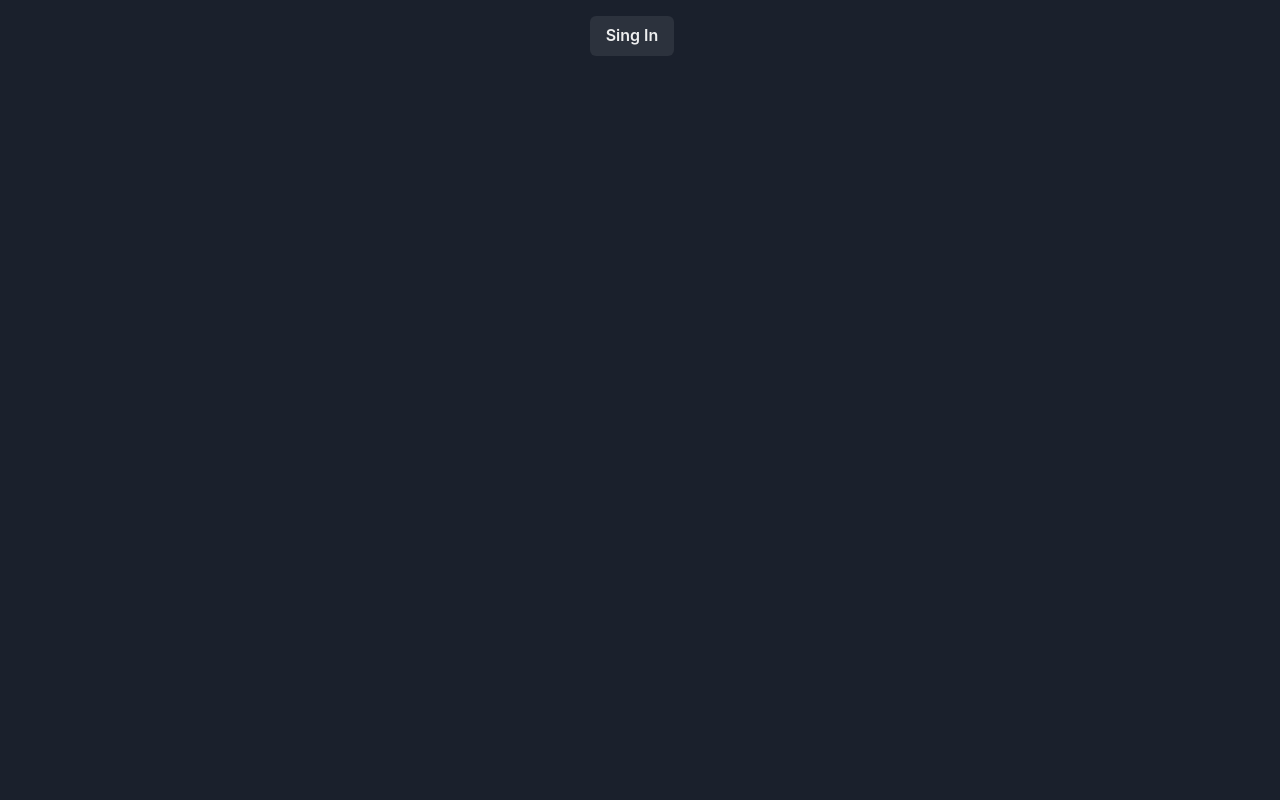
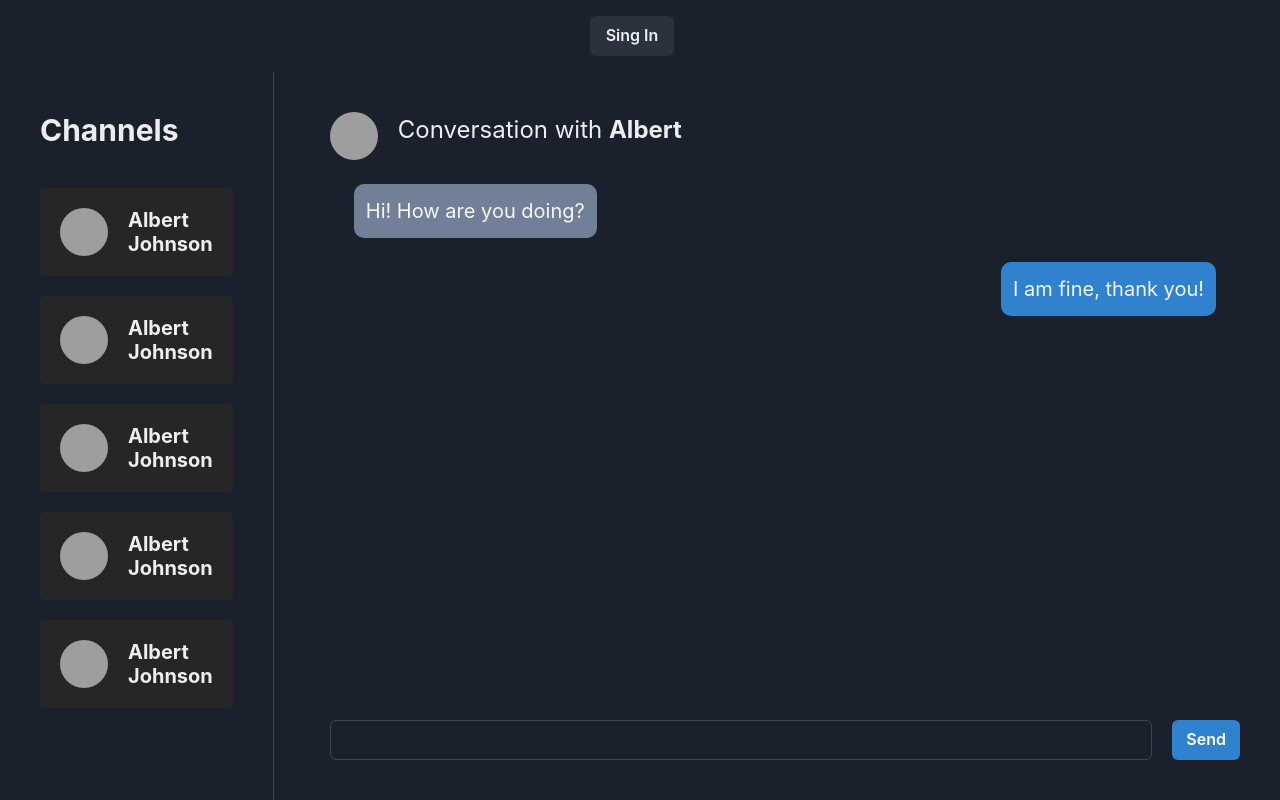
Before and after one commit to StefanTodorov32/messanger-v2, a React (Vite) app: page / in a window 1280 px wide. Built offline with nearby package versions, Linux system fonts and the light colour scheme; no server answers; grey boxes are pictures that could not be loaded.

Commit message:
add layouts

```diff
--- a/src/App.tsx
+++ b/src/App.tsx
@@ -1,11 +1,25 @@
+import { Flex } from "@chakra-ui/react";
 import "./App.css";
 import Navbar from "./components/Navbar";
 import { AuthContextProvider } from "./context";
+import { ChatNavigation } from "./components/ChatNavigation";
+import { Chat } from "./components/ChatMessages";
 
 function App() {
     return (
         <AuthContextProvider>
             <Navbar />
+            <Flex
+                w={`100%`}
+                direction="row"
+                p={0}
+                m={0}
+                h={`calc(100vh - 72px)`}
+                overflow={`hidden`}
+            >
+                <ChatNavigation />
+                <Chat />
+            </Flex>
         </AuthContextProvider>
     );
 }
--- /dev/null
+++ b/src/components/ChatMessages.tsx
@@ -0,0 +1,69 @@
+import {
+    Avatar,
+    Button,
+    Flex,
+    FormControl,
+    Heading,
+    Input,
+    Stack,
+    Text,
+} from "@chakra-ui/react";
+
+export const Chat = () => {
+    return (
+        <Flex
+            flexBasis="80%"
+            p={10}
+            flexDirection={`column`}
+            justifyContent={`space-between`}
+        >
+            <Flex>
+                <Avatar
+                    name="Dan Abrahmov"
+                    src="https://bit.ly/dan-abramov"
+                    mr={5}
+                ></Avatar>
+                <Text fontSize={`2xl`}>
+                    Conversation with <b>Albert</b>
+                </Text>
+            </Flex>
+            <Stack h={`100%`} m={4}>
+                <Flex
+                    alignSelf={`flex-start`}
+                    flexDirection={`column`}
+                    justifyContent={`flex-start`}
+                    m={2}
+                    p={3}
+                    bg={`gray.500`}
+                    borderRadius={10}
+                >
+                    <Text fontSize={`xl`}>Hi! How are you doing?</Text>
+                </Flex>
+                <Flex
+                    alignSelf={`flex-end`}
+                    flexDirection={`column`}
+                    justifyContent={`flex-end`}
+                    m={2}
+                    p={3}
+                    bg={`blue.500`}
+                    borderRadius={10}
+                >
+                    <Text fontSize={`xl`}>I am fine, thank you!</Text>
+                </Flex>
+            </Stack>
+            <FormControl>
+                <Flex>
+                    <Input />
+                    <Button
+                        ml={5}
+                        bg={`blue.500`}
+                        variant="solid"
+                        color={`white`}
+                    >
+                        Send
+                    </Button>
+                </Flex>
+            </FormControl>
+        </Flex>
+    );
+};
--- /dev/null
+++ b/src/components/ChatNavigation.tsx
@@ -0,0 +1,40 @@
+import { Avatar, Flex, Heading } from "@chakra-ui/react";
+
+export const ChatNavigation = () => {
+    return (
+        <Flex
+            flexBasis="20%"
+            mr={4}
+            p={10}
+            borderRight={`1px solid hsl(0, 0%, 27%)`}
+            flexDirection={`column`}
+        >
+            <Heading size={"lg"} mb={10}>
+                Channels
+            </Heading>
+            {Array.from({ length: 5 }).map((_, i) => (
+                <Flex
+                    key={i}
+                    w={"100%"}
+                    bg={"hsl(0, 0%, 15%)"}
+                    p={5}
+                    mb={5}
+                    borderRadius={5}
+                    alignItems={`center`}
+                    _hover={{
+                        cursor: "pointer",
+                        bg: "hsl(0, 0%, 20%)",
+                    }}
+                    transition={`background-color 0.2s ease-in-out`}
+                >
+                    <Avatar
+                        name="Dan Abrahmov"
+                        src="https://bit.ly/dan-abramov"
+                        mr={5}
+                    ></Avatar>
+                    <Heading size={"md"}>Albert Johnson</Heading>
+                </Flex>
+            ))}
+        </Flex>
+    );
+};
--- a/src/index.css
+++ b/src/index.css
@@ -10,3 +10,7 @@
 
   color-scheme: light dark;
 }
+
+#root {
+  height: 100vh;
+}
```
